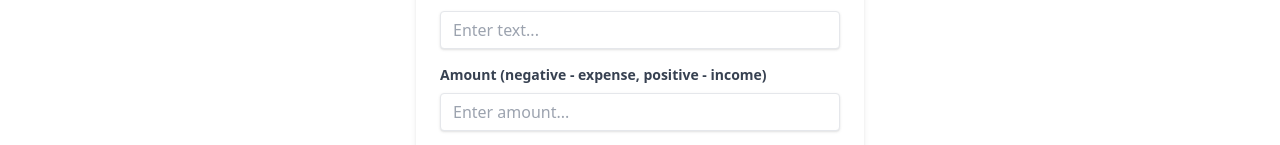
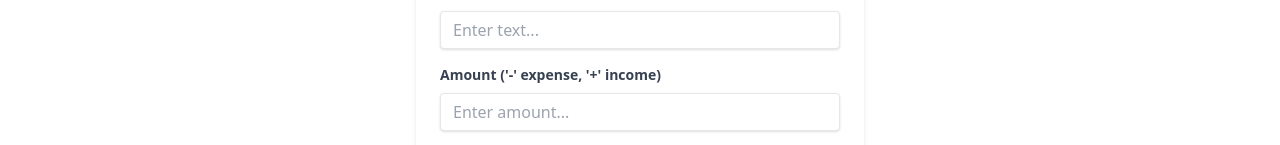
Before and after one commit to parakh2001/Expense-Tracker, a React (Create React App) app: page / in a window 1280 px wide. Shown: the part 579-724 px from the top of the page. Built offline with nearby package versions, Linux system fonts and the light colour scheme; the HTML template or start-up script is replaced by a standard one.

Commit message:
use context instead of props

```diff
--- a/src/components/NewTransaction.jsx
+++ b/src/components/NewTransaction.jsx
@@ -42,7 +42,7 @@ export const NewTransaction = ({ addTransaction }) => {
       </div>
       <div className='mb-4'>
         <label className='block text-gray-700 text-sm font-bold mb-2'>
-          Amount (negative - expense, positive - income)
+          Amount ('-' expense, '+' income)
         </label>
         <input
           value={amount}
--- a/src/components/Transaction.js
+++ b/src/components/Transaction.js
@@ -1,5 +1,5 @@
 import React from 'react';
-export const Transaction = (props)=>{
+export const Transaction = ()=>{
     return (
         <li className='flex justify-between items-center border-b py-2 hover:bg-gray-100'>
             {Transaction.text}<span></span>
```
Also changed, not shown: src/App.js (+0 -8 lines).
